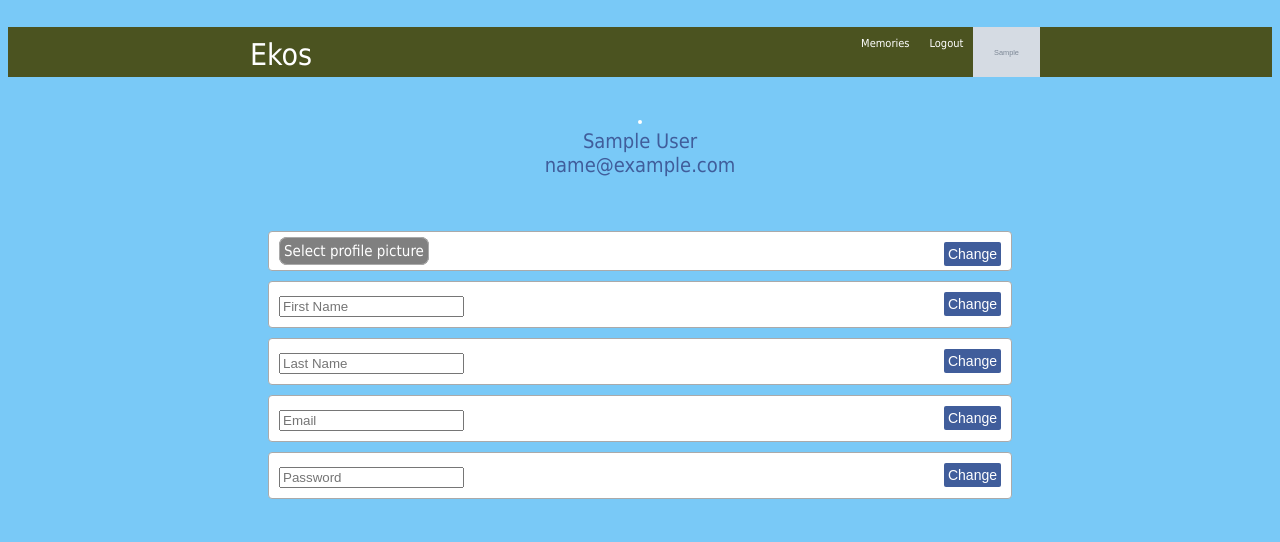
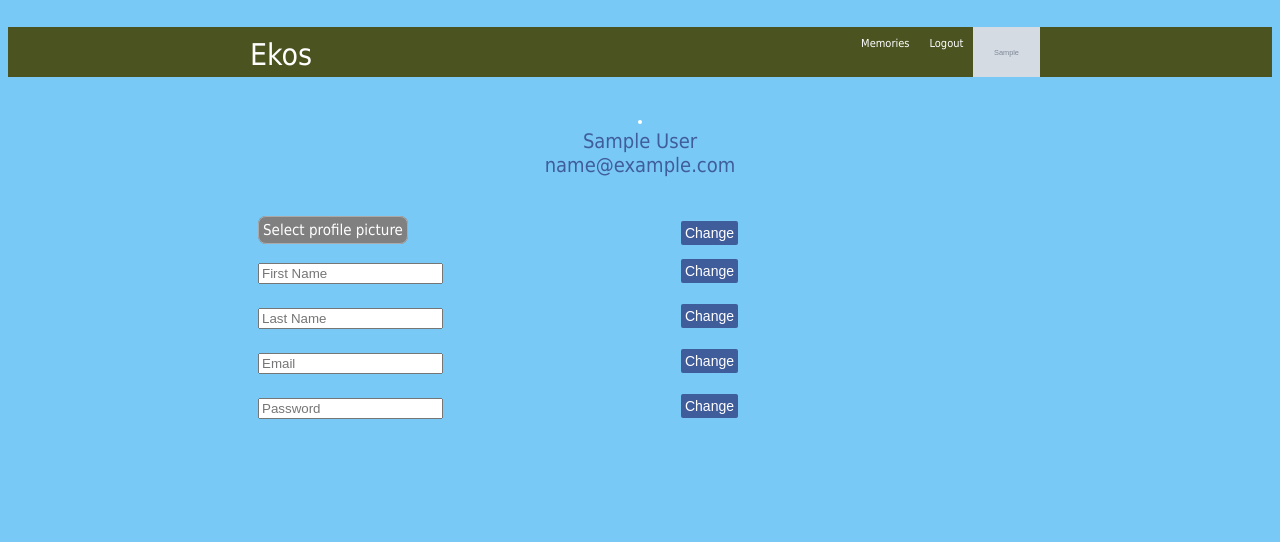
Before and after one commit to derekharrison/ekos, a PHP site: page /profile.php in a window 1280 px wide. Shown: the top 542 px of the page. Run offline with PHP 8.4, Linux system fonts and the light colour scheme; the visitor is signed in with stand-in values (Sample User, id 1); tables that the repository leaves empty or names only in its code hold one stand-in row (values such as "Sample post"); grey boxes marked "Sample" are stand-in pictures.

Commit message:
Style profile

```diff
--- a/comment.php
+++ b/comment.php
@@ -194,9 +194,9 @@
                     </div>
                     <!-- make comment -->
                     <br><br>
-                    <div style="border:solid thin #aaa; padding: 10px; background-color: white;">
+                    <div style="padding: 10px; background-color: #79c9f7;">
                         <form method="post" enctype="multipart/form-data" >
-                            <textarea name="comment" placeholder="Comment"></textarea>
+                            <textarea name="comment" placeholder="Comment" style="border:solid thin #aaa; border-radius:8px;"></textarea>
                             <input id="post_button" type="submit" value="Comment">
                             <br>
                         </form>
--- a/edit_comment.php
+++ b/edit_comment.php
@@ -104,7 +104,6 @@ if($_SERVER['REQUEST_METHOD'] == "POST") {
             padding: 4px;
             font-size: 14px;
             border-radius: 2px;
-            width: 50px;
             cursor: pointer;
         }
 
@@ -163,9 +162,9 @@ if($_SERVER['REQUEST_METHOD'] == "POST") {
                 <div style="min-height: 400px;padding-top: 20px;">
 
                     <br><br>
-                    <div style="border:solid thin #aaa; padding: 10px; background-color: white;">
+                    <div style="padding: 10px; background-color: #79c9f7;">
                         <form method="post" enctype="multipart/form-data" >
-                            <textarea name="comment" placeholder="Edit comment"></textarea>
+                            <textarea style="border:solid thin #aaa; border-radius:8px;" name="comment" placeholder="Edit comment"></textarea>
                             <input id="post_button" type="submit" value="Update">
                             <br>
                         </form>
--- a/edit_memory.php
+++ b/edit_memory.php
@@ -174,7 +174,7 @@ if($_SERVER['REQUEST_METHOD'] == "POST") {
                     <br><br>
                     <div style="padding: 10px; background-color: #79c9f7;">
                         <form method="post" enctype="multipart/form-data" >
-                            <textarea name="post" placeholder="What would you like to share?" style="border:solid thin #aaa; border-radius:8px"></textarea><br><br>
+                            <textarea name="post" placeholder="Edit memory" style="border:solid thin #aaa; border-radius:8px"></textarea><br><br>
                             <label for="upload-photo" style="border:solid thin #aaa; padding: 4px;background-color: grey; color:white; border-radius: 8px;cursor: pointer;">Select file
                             </label>
                             <input type="file" name="file" enctype="multipart/form-data" id="upload-photo">
--- a/profile.php
+++ b/profile.php
@@ -248,10 +248,10 @@
                         ?>
                         <br><br>
                         <!-- posts area -->
-                        <div style="padding: 20px; text-align:left">
+                        <div style="text-align:left; width:500px">
 
                             <form method="post" enctype="multipart/form-data" action="" style="padding-top:10px" >
-                                <div style="border:solid thin #aaa; padding: 10px; background-color: white;border-radius:4px; font-size:15px;">
+                                <div style="padding: 10px; background-color: #79c9f7;border-radius:4px; font-size:15px;">
                                     <label for="upload-photo" style="border:solid thin #aaa; padding: 4px;background-color: grey; color:white; border-radius: 8px">Select profile picture</label>
                                     <input type="file" name="file" id="upload-photo" />
                                     <input id="post_button" type="submit" value="Change">
@@ -269,32 +269,32 @@
                                     <br>
                                 </div>
                             </form>
-                            <form method="post" action=""  style="padding-top:10px" >
-                                <div style="border:solid thin #aaa; padding: 10px; background-color: white;border-radius:4px">
+                            <form method="post" action="">
+                                <div style="padding: 10px; background-color: #79c9f7;border-radius:8px">
 
                                     <input name="first_name" type="text"; id="text"; placeholder="First Name">
                                     <input id="post_button" type="submit" value="Change">
-                                    <br>
+
                                 </div>
                             </form>
-                            <form method="post" action=""  style="padding-top:10px">
-                                <div style="border:solid thin #aaa; padding: 10px; background-color: white;border-radius:4px">
+                            <form method="post" action="">
+                                <div style="padding: 10px; background-color: #79c9f7;border-radius:8px">
 
                                     <input name="last_name" type="text"; id="text"; placeholder="Last Name">
                                     <input id="post_button" type="submit" value="Change">
-                                    <br>
+
                                 </div>
                             </form>
-                            <form method="post" action="" style="padding-top:10px">
-                                <div style="border:solid thin #aaa; padding: 10px; background-color: white;border-radius:4px">
+                            <form method="post" action="">
+                                <div style="padding: 10px; background-color: #79c9f7;border-radius:8px">
 
                                     <input name="email" type="text"; id="text"; placeholder="Email">
                                     <input id="post_button" type="submit" value="Change">
                                     <br>
                                 </div>
                             </form>
-                            <form method="post" action="" style="padding-top:10px">
-                                <div style="border:solid thin #aaa; padding: 10px; background-color: white;border-radius:4px">
+                            <form method="post" action="">
+                                <div style="padding: 10px; background-color: #79c9f7;border-radius:8px">
 
                                     <input name="password" type="password"; id="text"; placeholder="Password">
                                     <input id="post_button" type="submit" value="Change">
```
